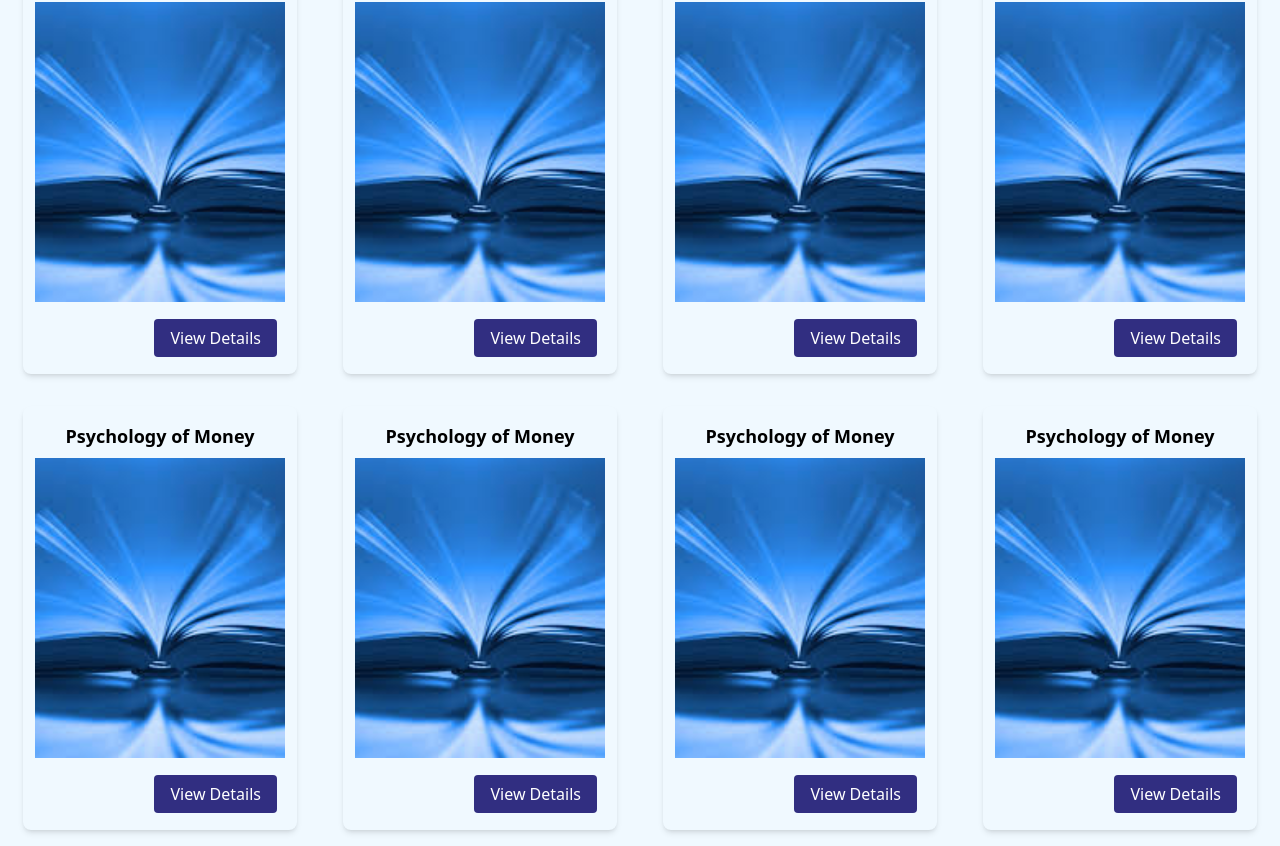
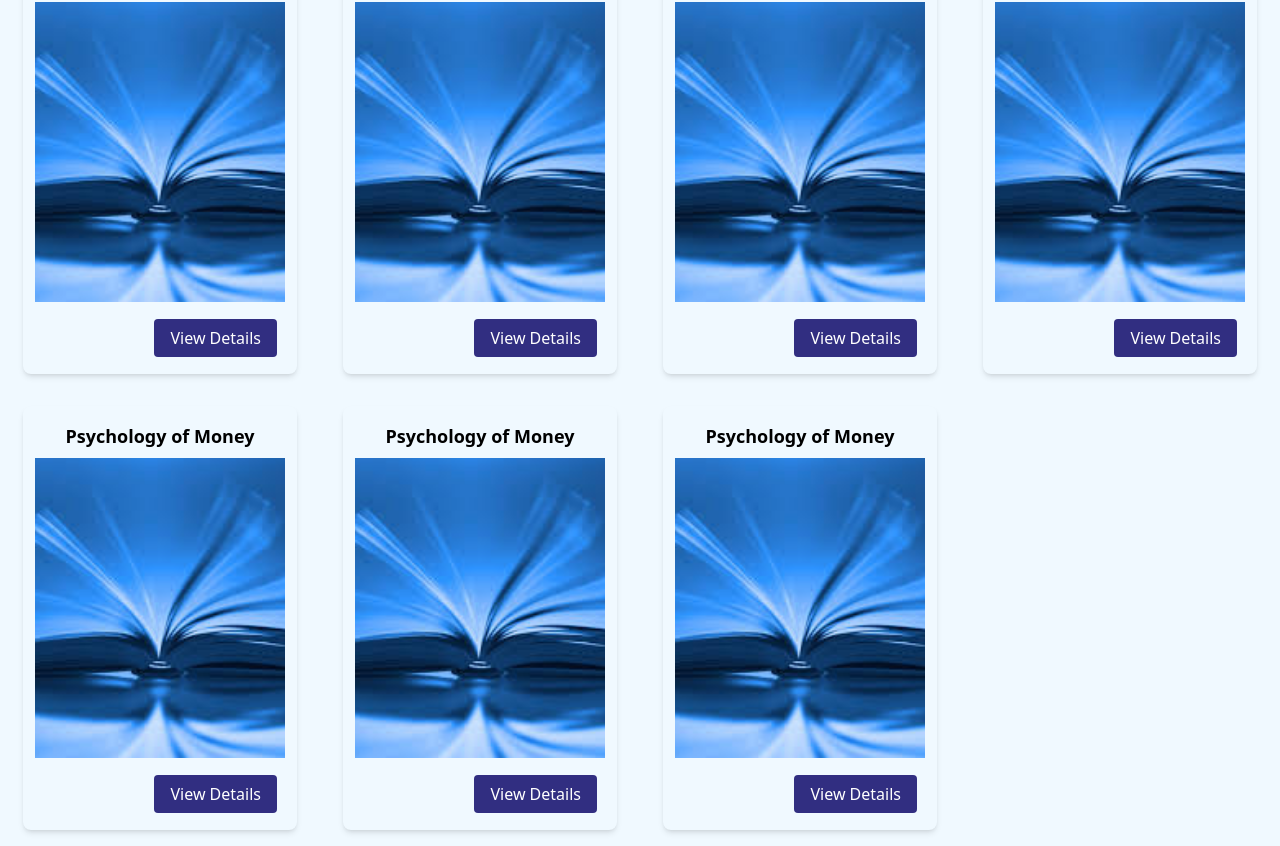
Before and after one commit to kusumbanerjee/BookProject, a Nuxt app: page / in a window 1280 px wide. Shown: the part 814-1660 px from the top of the page. Built offline with nearby package versions, Linux system fonts and the light colour scheme.

Commit message:
the previous, static book data, due api fetch

```diff
--- a/components/bCard.vue
+++ b/components/bCard.vue
@@ -1,7 +1,7 @@
 <template>
   <div class="bg-sky-50 rounded-lg shadow-md overflow-hidden m-4 px-2">
     <div class="p-1 py-4">
-      <h3 class="font-semibold text-lg mb-2 text-center"> Psychology of Money </h3>
+      <h3 class="font-semibold text-lg mb-2 text-center"> {{ title }} </h3>
       <div class="overflow-hidden mb-4">
         <img
           class="h w object-cover"
@@ -13,7 +13,7 @@
 
         <!-- need to view the id page through this button, :to=" `books/${bookid}` -->
         <NuxtLink
-          to="#"
+          :to="`books/${bookid}`"
           class="bg-indigo-900 text-white font-medium py-2 px-4 rounded hover:bg-sky-500 hover:text-black"
         > View Details
         </NuxtLink>
@@ -21,6 +21,17 @@
     </div>
   </div>
 </template>
+
+
+<!-- in index.vue, bookdata through array using defineprops -->
+ <script setup>
+import { defineProps } from 'vue';
+
+defineProps(["ISBN", "title", "image"])
+</script>
+
+
+
 <style scoped>
 .h{
     height: 300px;
@@ -29,9 +40,3 @@
     width: 250px;
 }
 </style>
-
-<!-- in index.vue, bookdata through array using defineprops -->
-
-<script setup>
-// defineprops(["bookid", "title",]);
-</script>
--- /dev/null
+++ b/components/bDetail.vue
@@ -0,0 +1,24 @@
+<template>
+  <!-- img section -->
+  <div class="grid sm:grid-cols-3 gap-7 justify-items-center m-10">
+    <div class="bg-white round-lg shadow-md overflow-hidden">
+      <img
+        class="h-400 w-full object-cover"
+        src="@@/assets/images/white.jpg"
+        alt=""
+      />
+    </div>
+
+    <!-- details section -->
+    <div class="sm:col-span-2 mx-6">
+      <h1 class="font-bold text-2xl mb-5">Dark Matter</h1>
+      <h3 class="font-semibold text-lg mb-5">Author : Blake Crouch</h3>
+      <p class="text-gray-500 text-md mb-8">
+        Lorem ipsum dolor sit amet consectetur, adipisicing elit. Reiciendis
+        rerum vel tenetur quasi molestiae! Maiores, nemo rerum repudiandae quis
+        dignissimos velit accusantium ut suscipit, aliquam fugiat ipsa! Eveniet,
+        possimus reiciendis.
+      </p>
+    </div>
+  </div>
+</template>
--- a/pages/books/[id].vue
+++ b/pages/books/[id].vue
@@ -1,9 +1,10 @@
 <template>
   <div>
-    <h1>
+    <bDetail />
+    <!-- <h1>
       this page is a trial page of books details to be shown when we use
       /id-num, will be updated with actual book details
-    </h1>
+    </h1> -->
   </div>
 </template>
 
@@ -15,6 +16,5 @@
 };
 </script>
 
-<style scoped>
-</style>
+<style scoped></style>
 <!-- type books/333 to check this page -->
--- a/pages/index.vue
+++ b/pages/index.vue
@@ -9,23 +9,14 @@
     >
       <!-- passing the const data -->
 
-      <div v-for="n in 8">
-        <BCard :bookid="bookid"
-      :title="title" />
+      <div v-for="n in 7">
+        <BCard :bookid="bookid" :title="title" />
       </div>
-
     </div>
   </div>
 </template>
 
 <script setup>
-// const searchBook = (searchInput) => {
-//   console.log("search text:", searchInput);
-// };
-
-//  fetching the bookdata, philal and pass it through props in bcard.vue... will be using API fetch for this soon
-
-
-const bookid = ref(333);
+const bookid = ref(233);
 const title = ref("Psychology of Money");
 </script>
```
